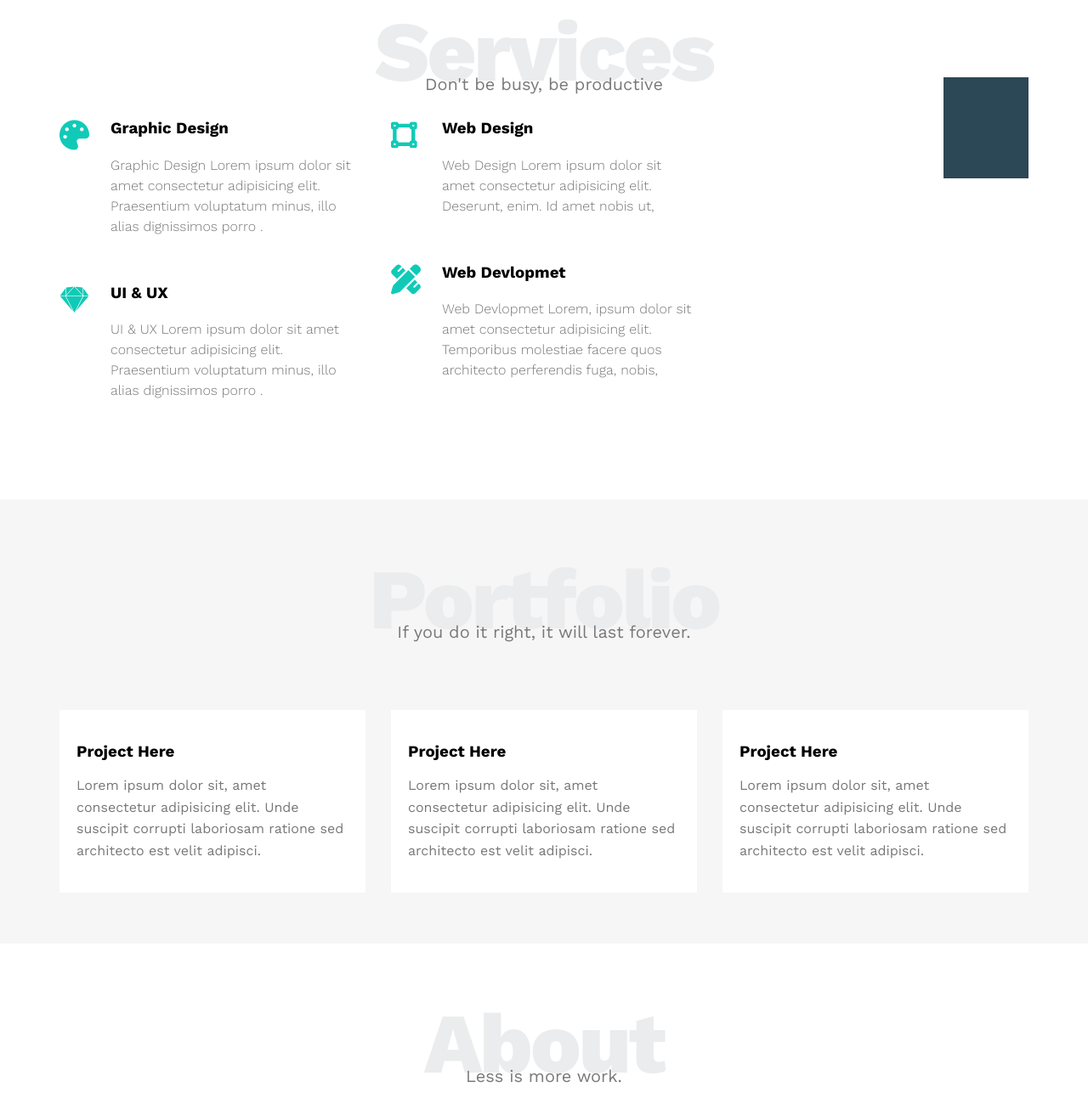
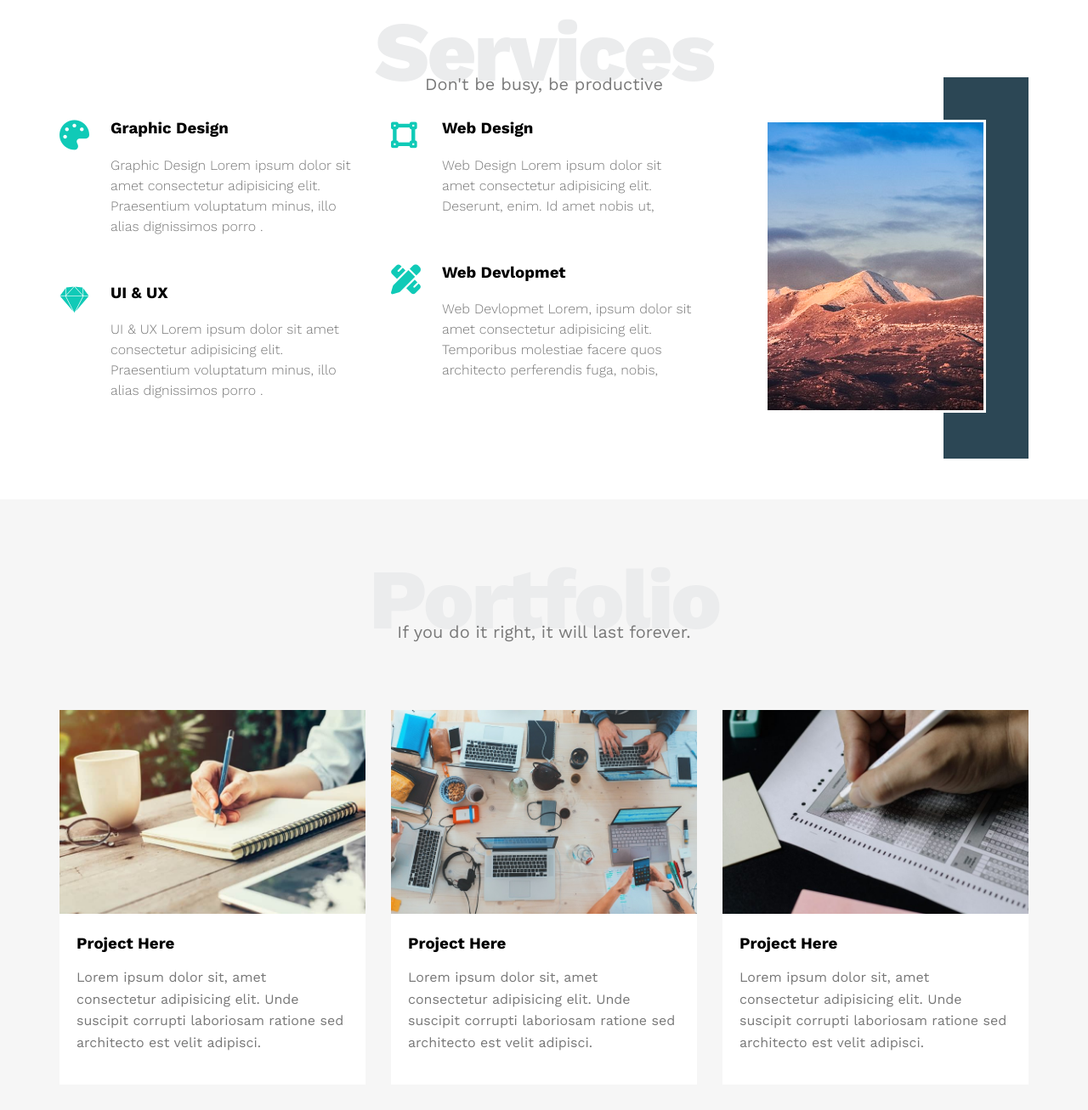
Before and after one commit to AhmedTarek003/HTML_AND_CSS_Template_One, a plain HTML site: page index.html in a window 1280 px wide. Shown: the part 1273-2580 px from the top of the page at 85% size. Drawn offline with nearby package versions, Linux system fonts and the light colour scheme.

Commit message:
added html file

```diff
--- a/index.html
+++ b/index.html
@@ -18,7 +18,7 @@
     <!-- Start Header -->
     <div class="header">
         <div class="continer">
-            <img class="logo" src="../My.projects/Photos/logo.png" alt="">
+            <img class="logo" src="../HTML_AND_CSS_Template_One/Photos/logo.png" alt="">
             <div class="links">
                 <span class="icon">
                     <span></span>
@@ -108,7 +108,7 @@
                 </div>
                 <div class="col">
                     <div class="image image-column" >
-                        <img src="../My.projects/Photos/Leon _ Template One_files/services.jpg" alt="">
+                        <img src="../HTML_AND_CSS_Template_One/Photos/Leon _ Template One_files/services.jpg" alt="">
                     </div>
                 </div>
             </div>
@@ -122,21 +122,21 @@
             <p>If you do it right, it will last forever.</p>
             <div class="portfolio-content">
                <div class="card">
-                <img src="../My.projects/Photos/Leon _ Template One_files/portfolio-1.jpg" alt="">
+                <img src="../HTML_AND_CSS_Template_One/Photos/Leon _ Template One_files/portfolio-1.jpg" alt="">
                 <div class="info">
                     <h3>Project Here</h3>
                     <p>Lorem ipsum dolor sit, amet consectetur adipisicing elit. Unde suscipit corrupti laboriosam ratione sed architecto est velit adipisci.</p>
                 </div>
                </div>
                <div class="card">
-                <img src="../My.projects/Photos/Leon _ Template One_files/portfolio-2.jpg" alt="">
+                <img src="../HTML_AND_CSS_Template_One/Photos/Leon _ Template One_files/portfolio-2.jpg" alt="">
                 <div class="info">
                     <h3>Project Here</h3>
                     <p>Lorem ipsum dolor sit, amet consectetur adipisicing elit. Unde suscipit corrupti laboriosam ratione sed architecto est velit adipisci.</p>
                 </div>
                </div>
                <div class="card">
-                <img src="../My.projects/Photos/Leon _ Template One_files/portfolio-3.jpg" alt="">
+                <img src="../HTML_AND_CSS_Template_One/Photos/Leon _ Template One_files/portfolio-3.jpg" alt="">
                 <div class="info">
                     <h3>Project Here</h3>
                     <p>Lorem ipsum dolor sit, amet consectetur adipisicing elit. Unde suscipit corrupti laboriosam ratione sed architecto est velit adipisci.</p>
@@ -153,7 +153,7 @@
             <p>Less is more work.</p>
             <div class="about-content">
              <div class="image">
-                <img src="../My.projects/Photos/Leon _ Template One_files/about.jpg" alt="">
+                <img src="../HTML_AND_CSS_Template_One/Photos/Leon _ Template One_files/about.jpg" alt="">
              </div>
              <div class="text">
                 <p>
```
